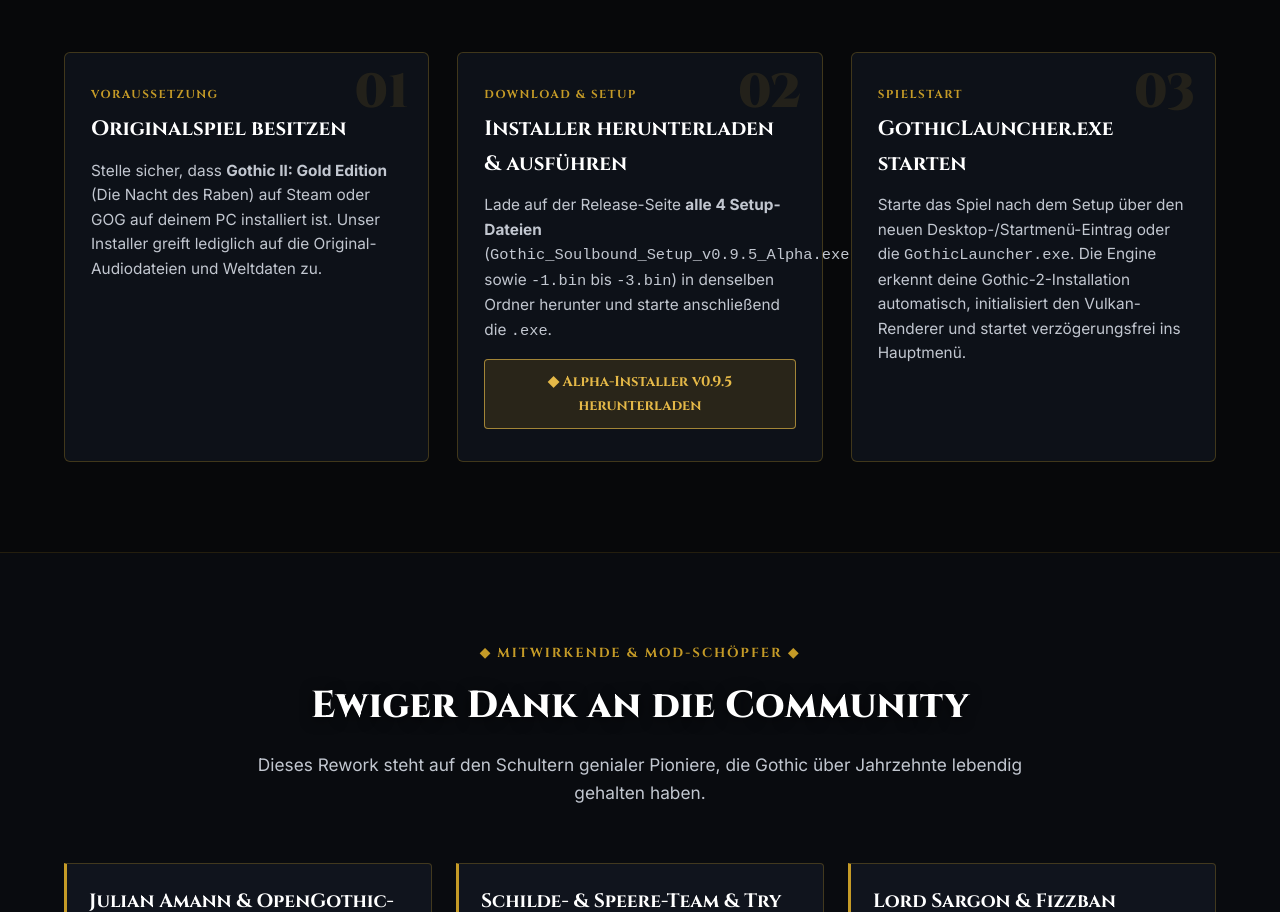
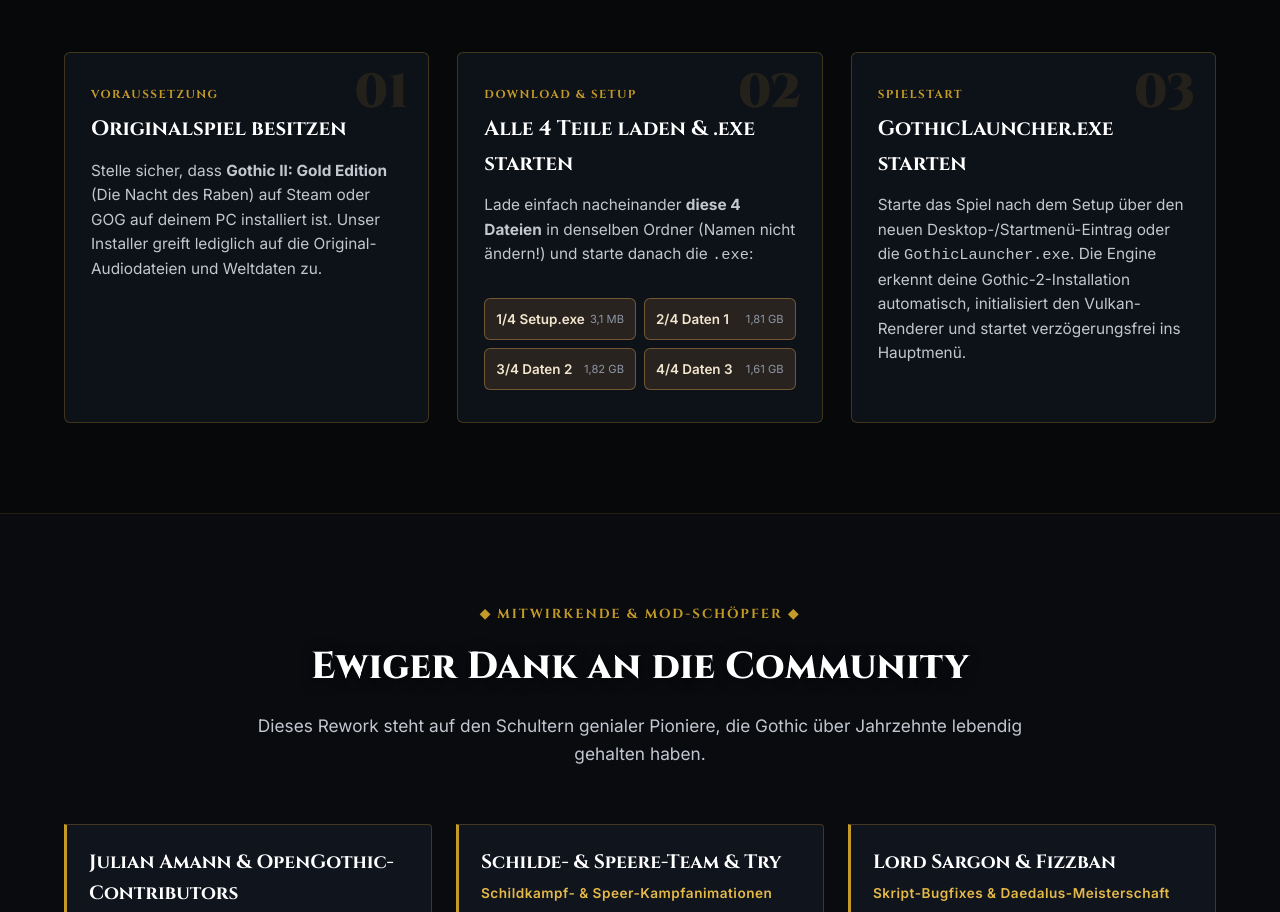
Before and after one commit to 1YellowMellow1/gothic2-soulbound, a plain HTML site: page index.html in a window 1280 px wide. Shown: the part 3567-4479 px from the top of the page. Drawn offline with Linux system fonts and the light colour scheme.

Commit message:
ux: add 4 direct numbered download buttons on landing page

```diff
--- a/index.html
+++ b/index.html
@@ -43,7 +43,7 @@
       </p>
 
       <div class="hero-cta">
-        <a href="https://github.com/1YellowMellow1/gothic2-soulbound/releases/latest" class="btn-primary" target="_blank" rel="noopener">
+        <a href="#install" class="btn-primary">
           <svg width="20" height="20" viewBox="0 0 24 24" fill="none" stroke="currentColor" stroke-width="2.5"><path d="M21 15v4a2 2 0 0 1-2 2H5a2 2 0 0 1-2-2v-4"/><polyline points="7 10 12 15 17 10"/><line x1="12" y1="15" x2="12" y2="3"/></svg>
           Community-Alpha herunterladen (v0.9.5)
         </a>
@@ -227,14 +227,24 @@
         <div class="step-card">
           <div class="step-num">02</div>
           <div class="step-tag">DOWNLOAD &amp; SETUP</div>
-          <h4>Installer herunterladen &amp; ausführen</h4>
+          <h4>Alle 4 Teile laden &amp; .exe starten</h4>
           <p>
-            Lade auf der Release-Seite <strong>alle 4 Setup-Dateien</strong> (<code>Gothic_Soulbound_Setup_v0.9.5_Alpha.exe</code>
-            sowie <code>-1.bin</code> bis <code>-3.bin</code>) in denselben Ordner herunter und starte anschließend die <code>.exe</code>.
+            Lade einfach nacheinander <strong>diese 4 Dateien</strong> in denselben Ordner (Namen nicht ändern!) und starte danach die <code>.exe</code>:
           </p>
-          <a href="https://github.com/1YellowMellow1/gothic2-soulbound/releases/latest" class="step-btn" target="_blank" rel="noopener">
-            &#9670; Alpha-Installer v0.9.5 herunterladen
-          </a>
+          <div class="dl-parts-grid">
+            <a href="https://github.com/1YellowMellow1/gothic2-soulbound/releases/latest/download/Gothic_Soulbound_Setup_v0.9.5_Alpha.exe" class="dl-part-btn" onclick="this.classList.add('downloaded')">
+              <span>1/4 Setup.exe</span><small>3,1 MB</small>
+            </a>
+            <a href="https://github.com/1YellowMellow1/gothic2-soulbound/releases/latest/download/Gothic_Soulbound_Setup_v0.9.5_Alpha-1.bin" class="dl-part-btn" onclick="this.classList.add('downloaded')">
+              <span>2/4 Daten 1</span><small>1,81 GB</small>
+            </a>
+            <a href="https://github.com/1YellowMellow1/gothic2-soulbound/releases/latest/download/Gothic_Soulbound_Setup_v0.9.5_Alpha-2.bin" class="dl-part-btn" onclick="this.classList.add('downloaded')">
+              <span>3/4 Daten 2</span><small>1,82 GB</small>
+            </a>
+            <a href="https://github.com/1YellowMellow1/gothic2-soulbound/releases/latest/download/Gothic_Soulbound_Setup_v0.9.5_Alpha-3.bin" class="dl-part-btn" onclick="this.classList.add('downloaded')">
+              <span>4/4 Daten 3</span><small>1,61 GB</small>
+            </a>
+          </div>
         </div>
 
         <div class="step-card">
--- a/style.css
+++ b/style.css
@@ -656,6 +656,48 @@ footer {
   letter-spacing: 1px;
 }
 
+.dl-parts-grid {
+  display: grid;
+  grid-template-columns: 1fr 1fr;
+  gap: 8px;
+  margin-top: 14px;
+}
+
+.dl-part-btn {
+  display: flex;
+  justify-content: space-between;
+  align-items: center;
+  padding: 9px 11px;
+  border-radius: 6px;
+  background: rgba(201, 148, 79, 0.14);
+  border: 1px solid rgba(201, 148, 79, 0.45);
+  color: #f3e6cf;
+  text-decoration: none;
+  font-size: 0.84rem;
+  font-weight: 600;
+  transition: background 0.15s ease, border-color 0.15s ease;
+}
+
+.dl-part-btn:hover {
+  background: rgba(201, 148, 79, 0.28);
+  border-color: #e6b877;
+}
+
+.dl-part-btn small {
+  color: var(--text-muted);
+  font-weight: 400;
+}
+
+.dl-part-btn.downloaded {
+  background: rgba(46, 160, 67, 0.2);
+  border-color: #3fb950;
+}
+
+.dl-part-btn.downloaded::before {
+  content: "✓ ";
+  color: #3fb950;
+}
+
 /* --- RESPONSIVE --- */
 @media (max-width: 900px) {
   .hero h1 { font-size: 2.8rem; }
```
